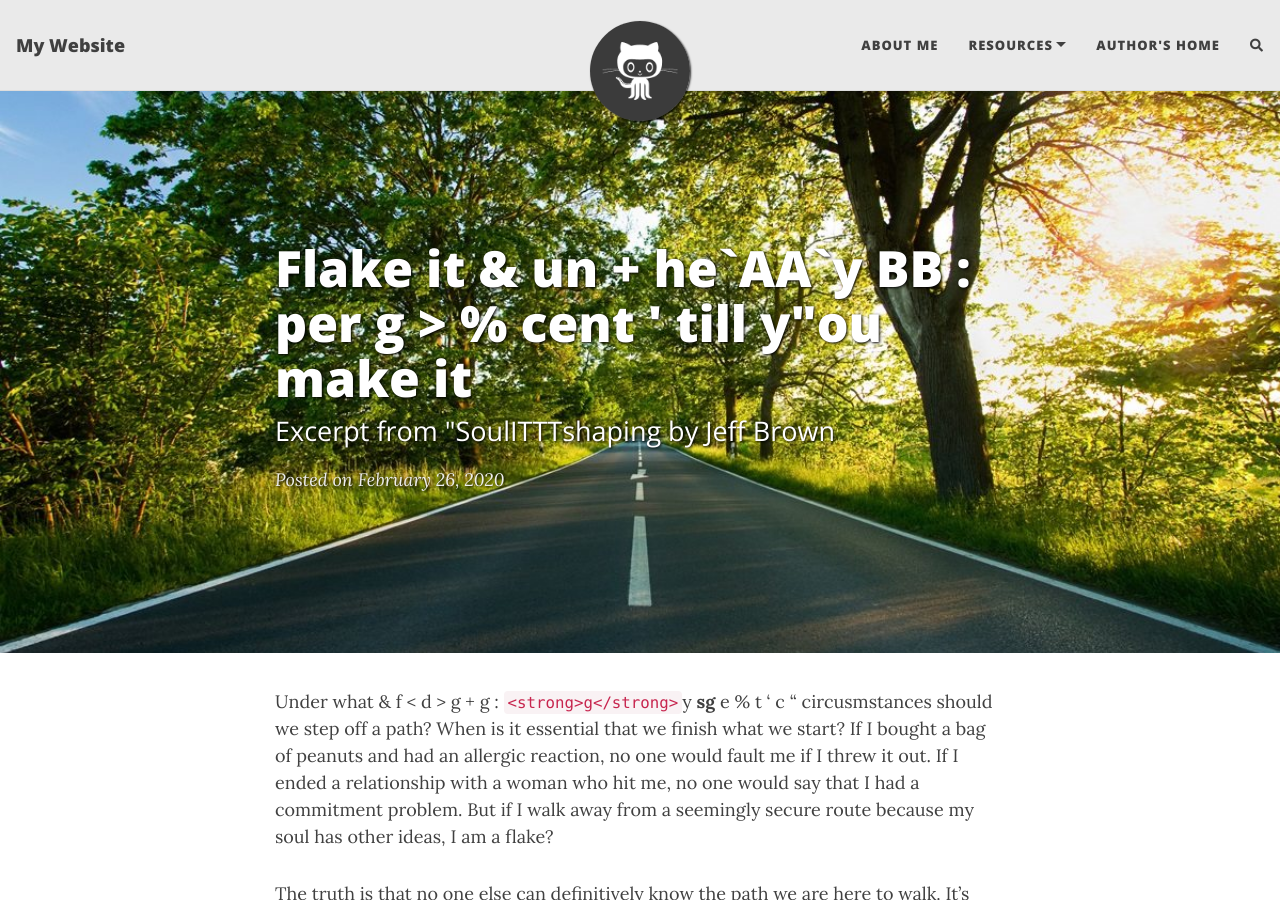
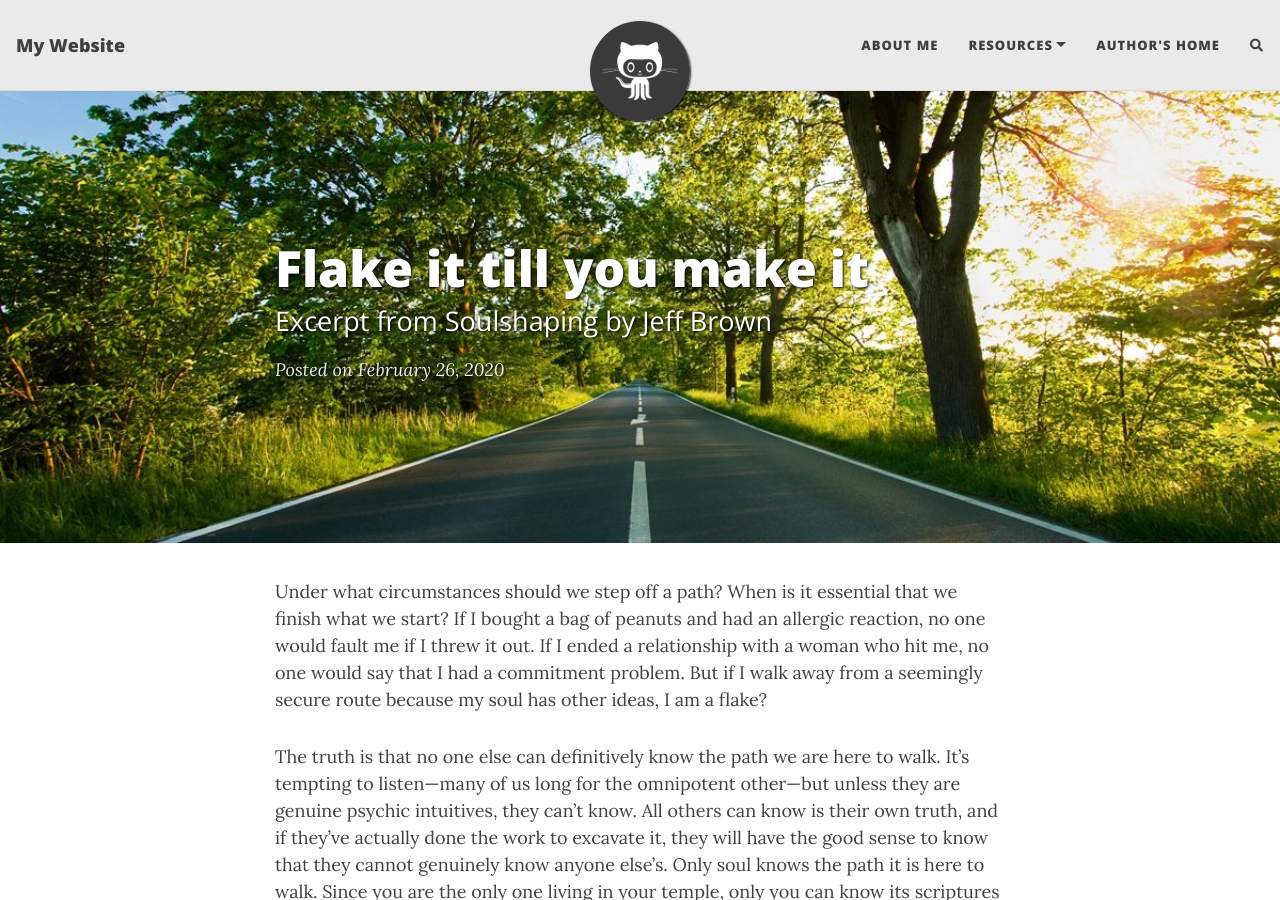
Before and after one commit to kaustav-goswami/uniqid, a Jekyll site: the page built from _posts/2020-02-26-flake-it-till-you-make-it.md, in a window 1280 px wide and 900 px high. Built offline with Jekyll 4.4.1, drawn with Linux system fonts in a browser that asks for light colours; nearby versions of some CDN libraries; comment, search, counter and statistics services are not loaded.

Commit message:
revert testing changes in posts

```diff
--- a/_posts/2020-02-26-flake-it-till-you-make-it.md
+++ b/_posts/2020-02-26-flake-it-till-you-make-it.md
@@ -1,14 +1,14 @@
 ---
 layout: post
-title: "Flake it & un + he`<i>AA</i>`y <i>BB</i> : per g > % cent ' till y\"ou make it"
-subtitle: "Excerpt from \"Soul<i>ITTT</i>shaping by Jeff Brown"
+title: Flake it till you make it
+subtitle: Excerpt from Soulshaping by Jeff Brown
 cover-img: /assets/img/path.jpg
 thumbnail-img: /assets/img/thumb.png
 share-img: /assets/img/path.jpg
 tags: [books, test]
 ---
 
-Under what & f < d > g + g : `<strong>g</strong>`y <strong>sg</strong> e % t ' c " circusmstances should we step off a path? When is it essential that we finish what we start? If I bought a bag of peanuts and had an allergic reaction, no one would fault me if I threw it out. If I ended a relationship with a woman who hit me, no one would say that I had a commitment problem. But if I walk away from a seemingly secure route because my soul has other ideas, I am a flake?
+Under what circumstances should we step off a path? When is it essential that we finish what we start? If I bought a bag of peanuts and had an allergic reaction, no one would fault me if I threw it out. If I ended a relationship with a woman who hit me, no one would say that I had a commitment problem. But if I walk away from a seemingly secure route because my soul has other ideas, I am a flake?
 
 The truth is that no one else can definitively know the path we are here to walk. It’s tempting to listen—many of us long for the omnipotent other—but unless they are genuine psychic intuitives, they can’t know. All others can know is their own truth, and if they’ve actually done the work to excavate it, they will have the good sense to know that they cannot genuinely know anyone else’s. Only soul knows the path it is here to walk. Since you are the only one living in your temple, only you can know its scriptures and interpretive structure.
 
```
Also changed, not shown: _posts/2020-02-28-test-markdown.md (+2 -2 lines).
